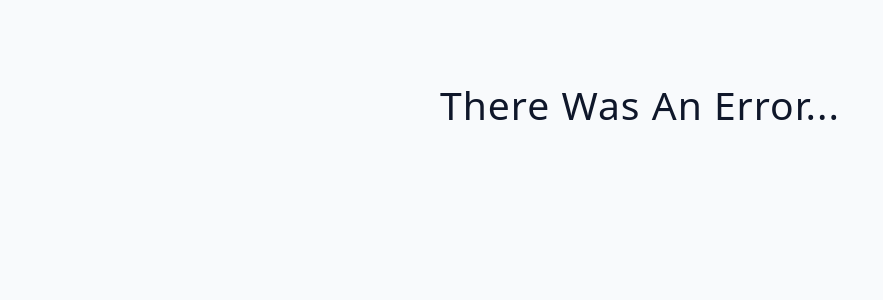
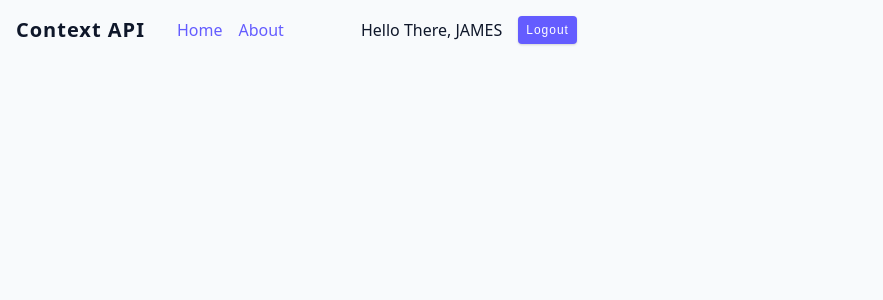
Before and after one commit to jsBear92/my-react-hooks-advanced, a React (Vite) app: page / in a window 1280 px wide. Shown: the top 300 px of the page, without its empty margins (0-883 px from the left). Built offline with nearby package versions, Linux system fonts and the light colour scheme; no server answers.

Commit message:
prop drilling

```diff
--- a/src/App.jsx
+++ b/src/App.jsx
@@ -1,14 +1,11 @@
-
-import Starter from "./tutorial/08-custom-hooks/starter/02-fetch-data";
-
+import Starter from './tutorial/09-context-api/starter/Navbar';
 
 function App() {
-
   return (
-    <div className="container">
-        <Starter />
+    <div>
+      <Starter />
     </div>
   );
 }
 
-export default App
+export default App;
--- /dev/null
+++ b/src/tutorial/09-context-api/starter/NavLinks.jsx
@@ -0,0 +1,19 @@
+import UserContainer from "./UserContainer";
+
+const NavLinks = ({ user, logout }) => {
+  return (
+    <div className="nav-container">
+      <ul className="nav-links">
+        <li>
+          <a href="#">Home</a>
+        </li>
+        <li>
+          <a href="#">About</a>
+        </li>
+      </ul>
+      <UserContainer user={user} logout={logout} />
+    </div>
+  )
+}
+
+export default NavLinks;
--- /dev/null
+++ b/src/tutorial/09-context-api/starter/Navbar.jsx
@@ -0,0 +1,19 @@
+import { useState } from "react";
+import NavLinks from "./NavLinks";
+
+const Navbar = () => {
+  const [user, setUser] = useState({name: 'James'});
+
+  const logout = () => {
+    setUser(null);
+  };
+
+  return (
+    <nav className="navbar">
+      <h5>Context API</h5>
+      <NavLinks user={user} logout={logout} />
+    </nav>
+  );
+};
+
+export default Navbar;
--- /dev/null
+++ b/src/tutorial/09-context-api/starter/UserContainer.jsx
@@ -0,0 +1,18 @@
+const UserContainer = ({ user, logout }) => {
+  return (
+    <div className='user-container'>
+      {user ? (
+        <>
+          <p>Hello There, {user?.name?.toUpperCase()}</p>
+          <button className='btn' onClick={logout}>
+            Logout
+          </button>
+        </>
+      ) : (
+        <p>Please Login</p>
+      )}
+    </div>
+  );
+};
+
+export default UserContainer;
```
